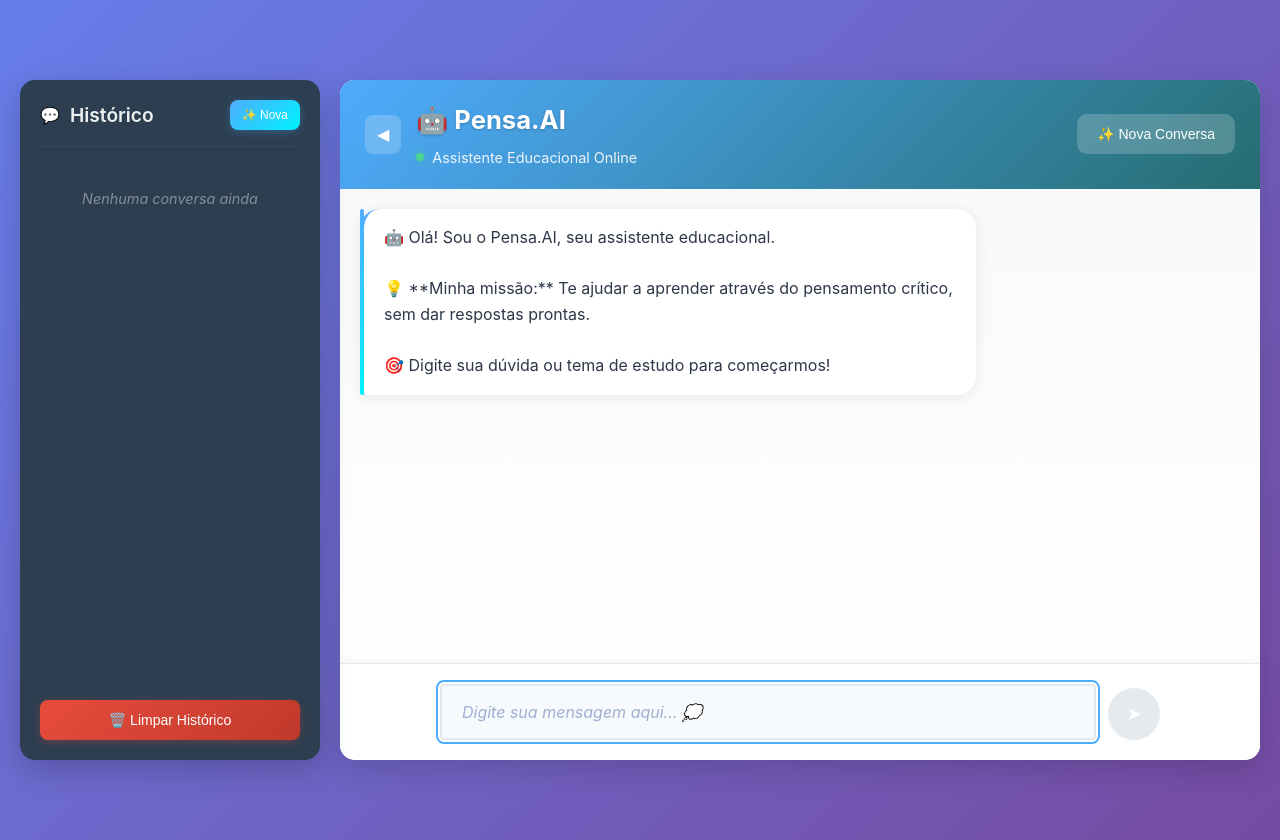
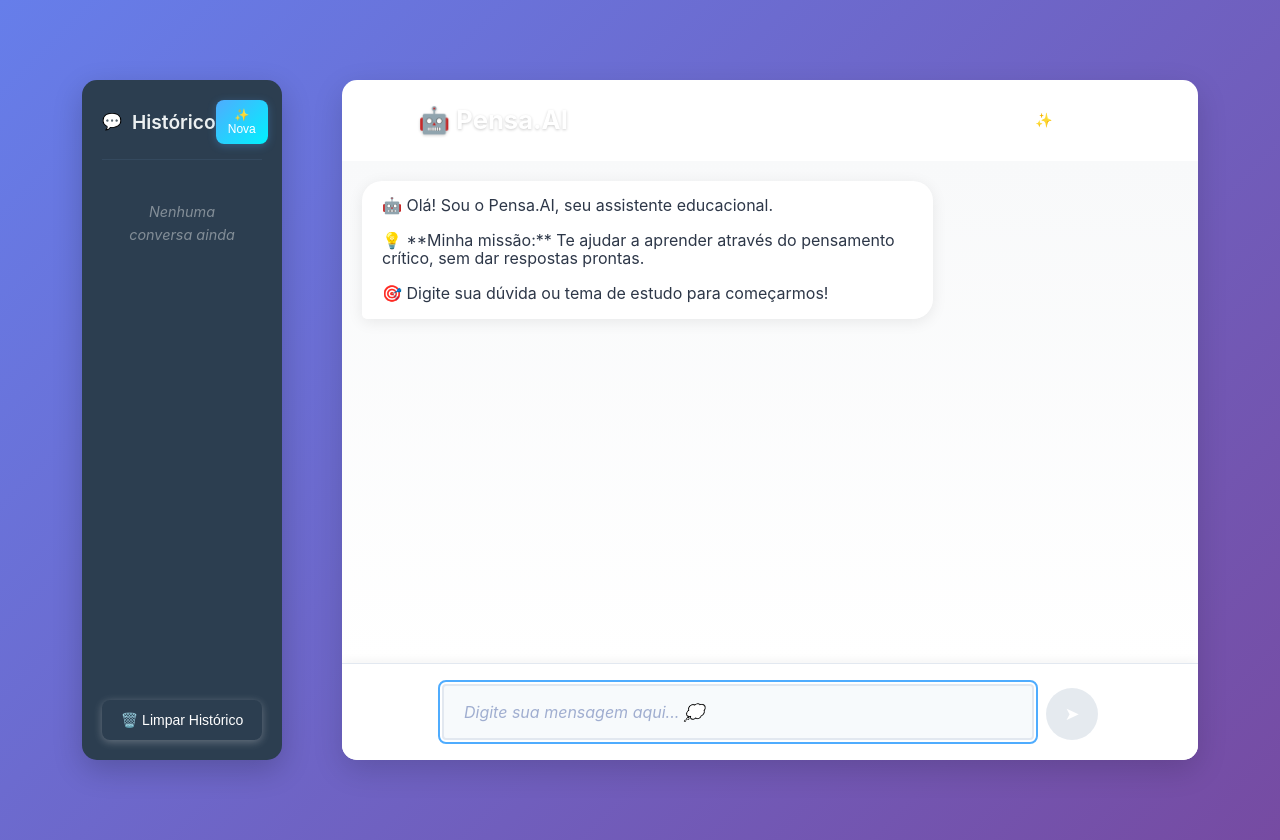
Before and after one commit to Euderlan/frontendPensaAI, a React (Create React App) app: page / in a window 1280 px wide. Built offline with nearby package versions, Linux system fonts and the light colour scheme.

Commit message:
Editando frontend

```diff
--- a/public/index.html
+++ b/public/index.html
@@ -24,7 +24,7 @@
       work correctly both with client-side routing and a non-root public URL.
       Learn how to configure a non-root public URL by running `npm run build`.
     -->
-    <title>React App</title>
+    <title>Pensa.AI</title>
   </head>
   <body>
     <noscript>You need to enable JavaScript to run this app.</noscript>
--- a/src/App.css
+++ b/src/App.css
@@ -32,9 +32,9 @@ body {
 
 .app-container {
   max-width: 1400px;
-  width: 100%;
+  width: 90%;
   display: flex;
-  gap: 20px;
+  gap: 60px;
   height: 85vh;
   margin: 0 auto;
   position: relative;
@@ -45,7 +45,7 @@ body {
    ========================================== */
 
 .sidebar {
-  width: 300px;
+  width: 200px;
   background: #2c3e50;
   color: white;
   border-radius: 15px;
@@ -59,8 +59,8 @@ body {
 }
 
 .sidebar.hidden {
-  transform: translateX(-100%);
-  margin-right: -300px;
+  transform: translateX(-200%);
+  margin-right: -200px;
 }
 
 .sidebar.visible {
@@ -134,7 +134,6 @@ body {
 }
 
 .history-item.active {
-  background: #4facfe;
   border-left-color: #00f2fe;
   color: white;
 }
@@ -156,9 +155,9 @@ body {
 }
 
 .clear-history {
-  background: linear-gradient(135deg, #e74c3c 0%, #c0392b 100%);
+  background: transparent;
   color: white;
-  border: none;
+  border: 2px;
   border-radius: 8px;
   padding: 12px 16px;
   cursor: pointer;
@@ -166,7 +165,7 @@ body {
   transition: all 0.3s ease;
   font-size: 14px;
   font-weight: 500;
-  box-shadow: 0 2px 8px rgba(231, 76, 60, 0.3);
+  box-shadow: 0 2px 8px rgba(241, 240, 240, 0.3);
 }
 
 .clear-history:hover {
@@ -197,7 +196,7 @@ body {
 
 /* Header do Chat */
 .chat-header {
-  background: linear-gradient(135deg, #4facfe 0%, #266d71 100%);
+  background: transparent;
   padding: 20px 25px;
   color: white;
   display: flex;
@@ -335,8 +334,8 @@ body {
   max-width: 70%;
   padding: 16px 20px;
   border-radius: 20px;
-  box-shadow: 0 3px 15px rgba(0, 0, 0, 0.1);
-  line-height: 1.6;
+  box-shadow: 0 3px 15px rgba(220, 216, 216, 0.1);
+  line-height: 1.1;
   word-wrap: break-word;
   position: relative;
 }
@@ -352,20 +351,9 @@ body {
   background: white;
   color: #2d3748;
   border-radius: 20px 20px 20px 5px;
-  border-left: 4px solid #4facfe;
   box-shadow: 0 3px 15px rgba(0, 0, 0, 0.08);
 }
 
-.message.ai .message-content::before {
-  content: '';
-  position: absolute;
-  left: -4px;
-  top: 0;
-  bottom: 0;
-  width: 4px;
-  background: linear-gradient(180deg, #4facfe 0%, #00f2fe 100%);
-  border-radius: 2px;
-}
 
 /* ==========================================
    INDICADOR DE DIGITAÇÃO
@@ -949,7 +937,7 @@ body {
   }
 
   .message.ai .message-content {
-    background: #4a5568;
+    background: transparent;
     color: #e2e8f0;
   }
 
--- a/src/components/ChatHeader.js
+++ b/src/components/ChatHeader.js
@@ -13,10 +13,6 @@ const ChatHeader = ({ onToggleSidebar, sidebarVisible, onNewChat }) => {
         </button>
         <div className="chat-info">
           <div className="chat-title">🤖 Pensa.AI</div>
-          <div className="online-status">
-            <div className="status-dot"></div>
-            <span>Assistente Educacional Online</span>
-          </div>
         </div>
       </div>
 
```
